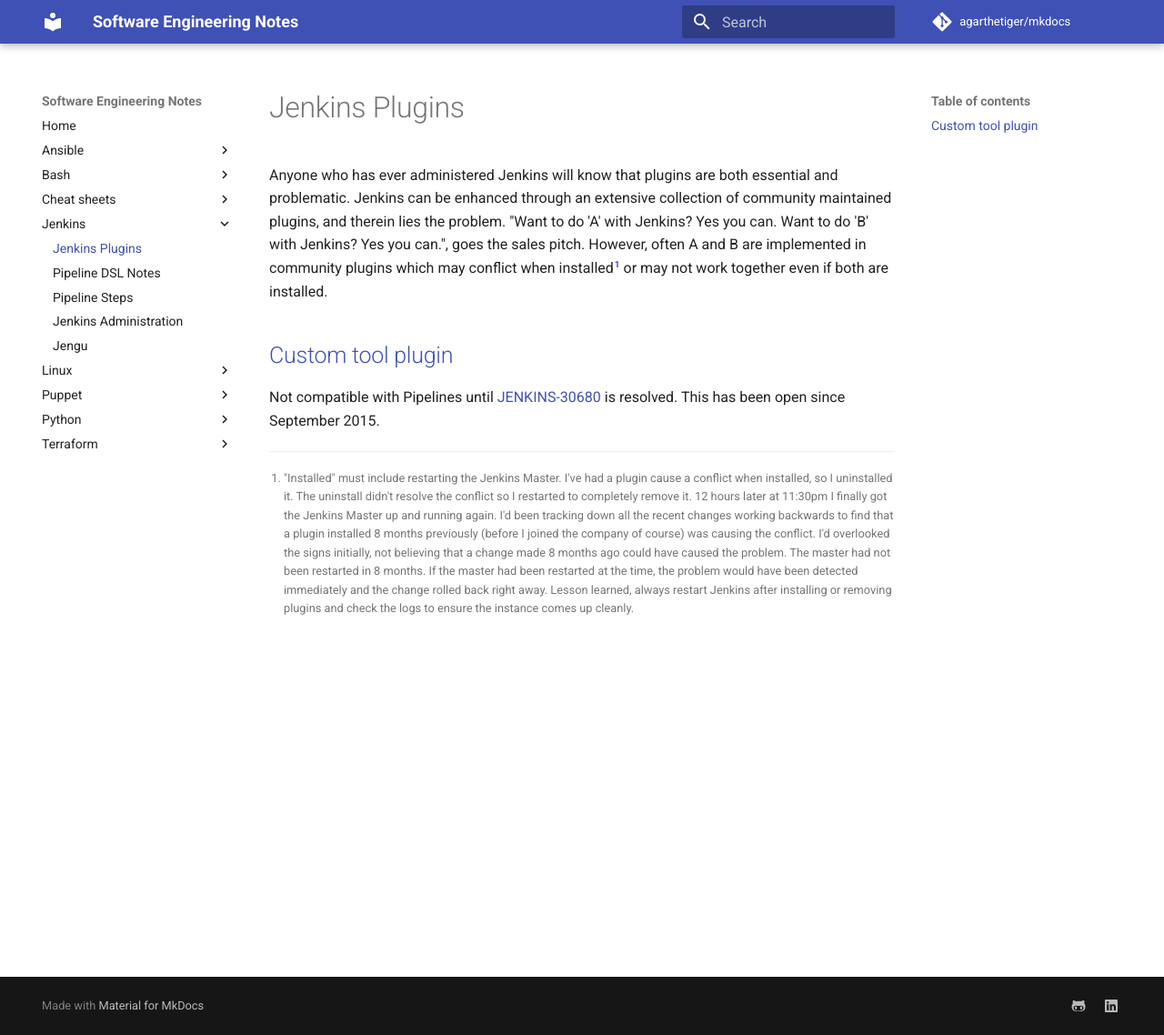
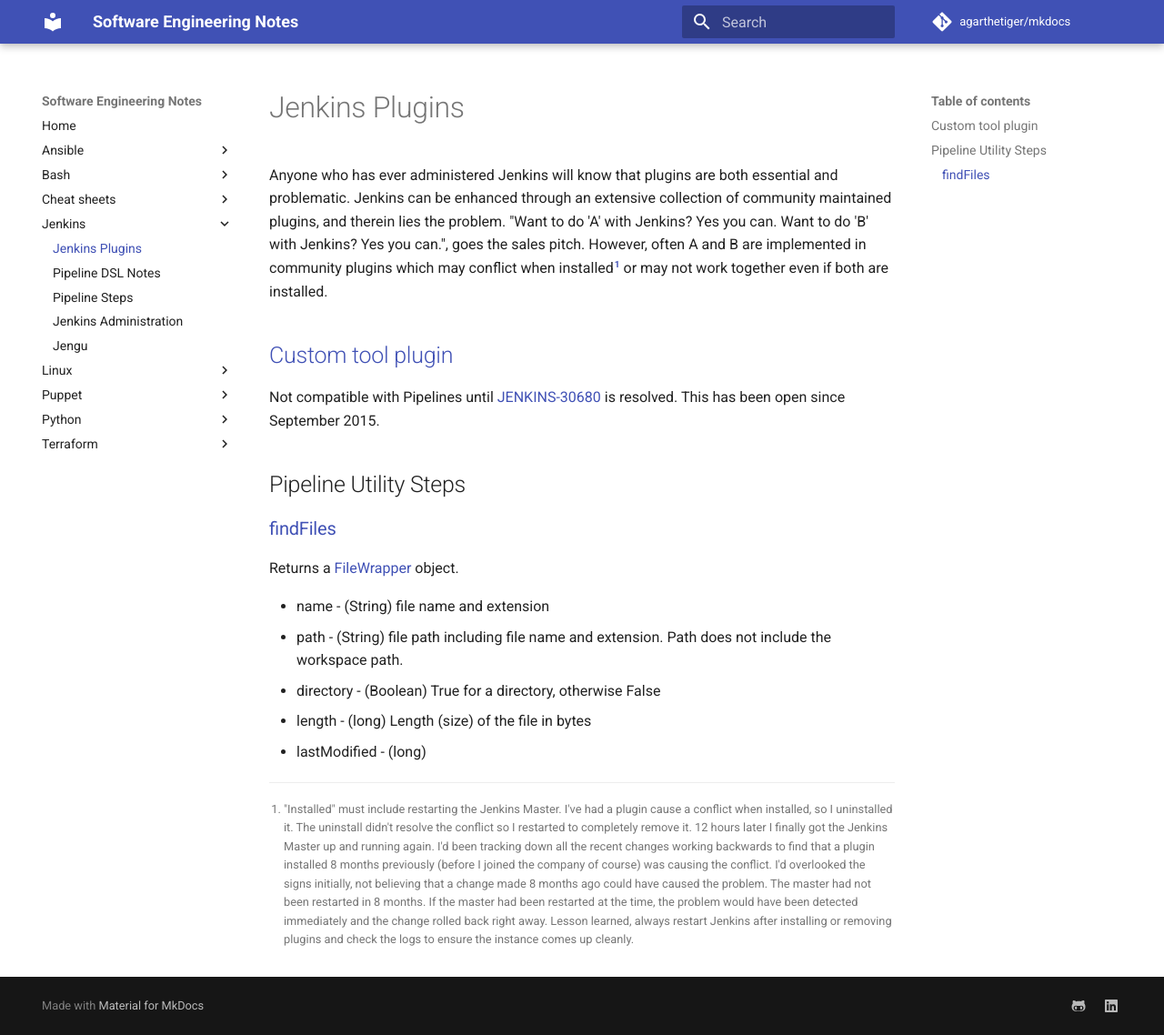
Before and after one commit to agarthetiger/mkdocs, an MkDocs documentation site: the page built from docs/jenkins/JenkinsPlugins.md, in a window 1280 px wide and 1138 px high. Shown: the whole window at 91% size. Built offline with MkDocs 1.6.1 and Material for MkDocs 9.7.7, drawn with Linux system fonts in a browser that asks for light colours; comment, search, counter and statistics services are not loaded.

Commit message:
Update JenkinsPlugins.md

```diff
--- a/docs/jenkins/JenkinsPlugins.md
+++ b/docs/jenkins/JenkinsPlugins.md
@@ -6,4 +6,16 @@
 Not compatible with Pipelines until [JENKINS-30680](https://issues.jenkins-ci.org/browse/JENKINS-30680) is resolved. This has been open since September 2015.
 
 [^1]:
-    "Installed" must include restarting the Jenkins Master. I've had a plugin cause a conflict when installed, so I uninstalled it. The uninstall didn't resolve the conflict so I restarted to completely remove it. 12 hours later at 11:30pm I finally got the Jenkins Master up and running again. I'd been tracking down all the recent changes working backwards to find that a plugin installed 8 months previously (before I joined the company of course) was causing the conflict. I'd overlooked the signs initially, not believing that a change made 8 months ago could have caused the problem. The master had not been restarted in 8 months. If the master had been restarted at the time, the problem would have been detected immediately and the change rolled back right away. Lesson learned, always restart Jenkins after installing or removing plugins and check the logs to ensure the instance comes up cleanly.
+    "Installed" must include restarting the Jenkins Master. I've had a plugin cause a conflict when installed, so I uninstalled it. The uninstall didn't resolve the conflict so I restarted to completely remove it. 12 hours later I finally got the Jenkins Master up and running again. I'd been tracking down all the recent changes working backwards to find that a plugin installed 8 months previously (before I joined the company of course) was causing the conflict. I'd overlooked the signs initially, not believing that a change made 8 months ago could have caused the problem. The master had not been restarted in 8 months. If the master had been restarted at the time, the problem would have been detected immediately and the change rolled back right away. Lesson learned, always restart Jenkins after installing or removing plugins and check the logs to ensure the instance comes up cleanly.
+
+## Pipeline Utility Steps
+
+### [findFiles](https://jenkins.io/doc/pipeline/steps/pipeline-utility-steps/#findfiles-find-files-in-the-workspace)
+
+Returns a [FileWrapper](https://javadoc.jenkins.io/plugin/pipeline-utility-steps/org/jenkinsci/plugins/pipeline/utility/steps/fs/FileWrapper.html) object.
+
+* name - (String) file name and extension
+* path - (String) file path including file name and extension. Path does not include the workspace path.
+* directory - (Boolean) True for a directory, otherwise False
+* length - (long) Length (size) of the file in bytes
+* lastModified - (long)
```
